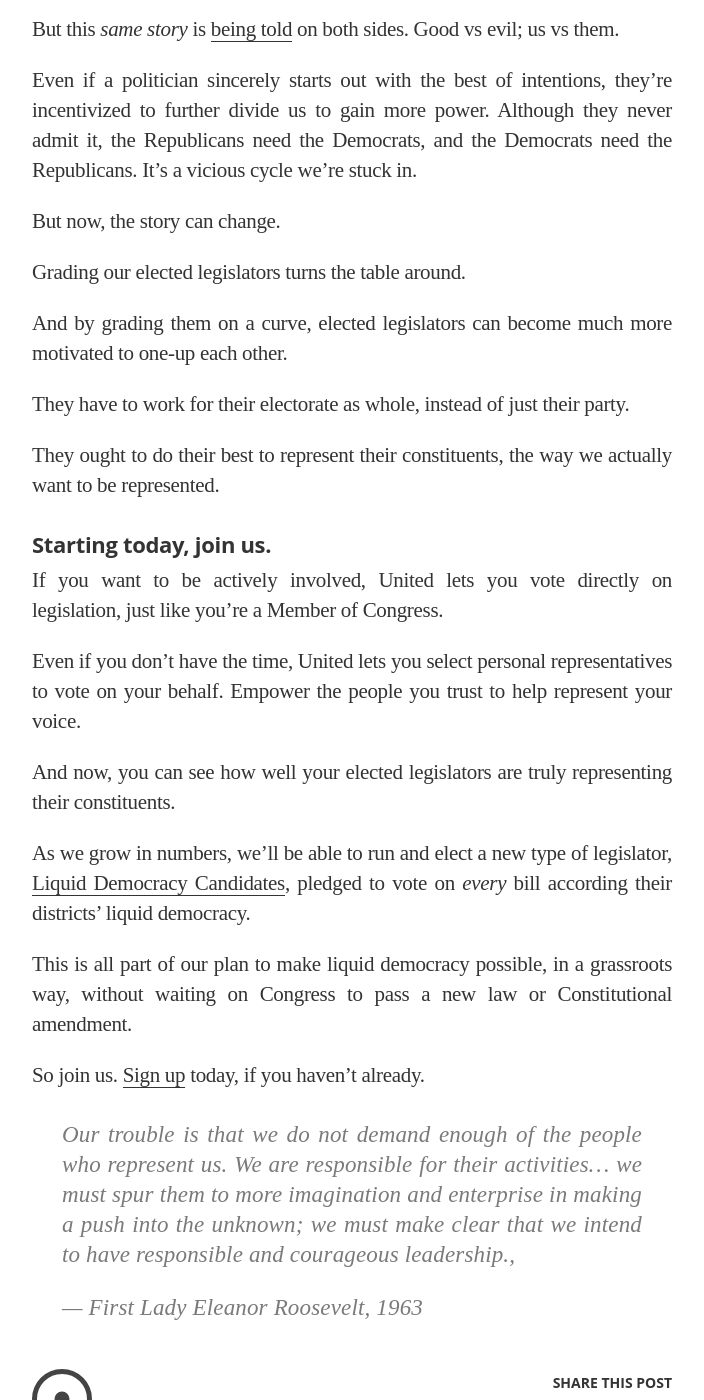
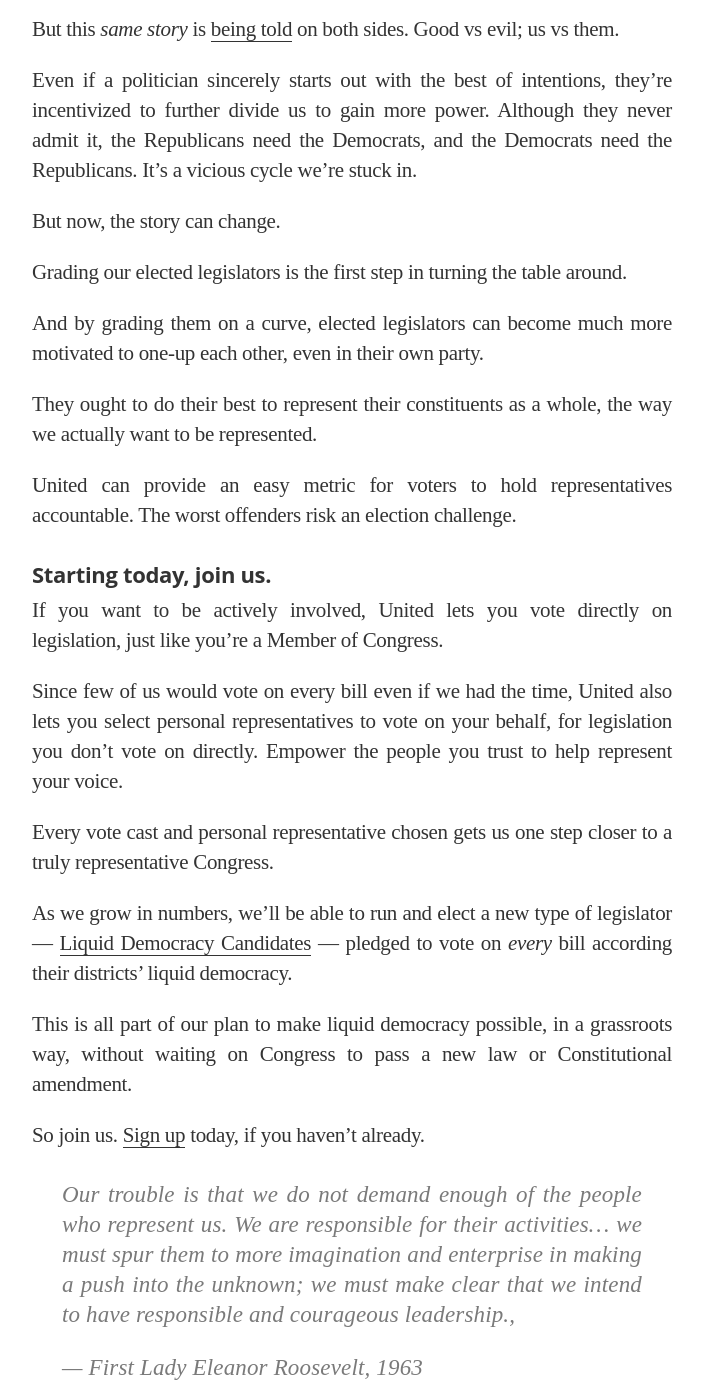
Before and after one commit to voteliquid/blog, a Jekyll site: the page built from _posts/2017-12-06-give-your-rep-an-f-introducing-united-legislator-grades.md, in a window 1280 px wide and 1400 px high, scrolled down 3263 px. Shown: the whole window, without its empty margins (288-992 px from the left). Built offline with Jekyll 4.4.1, drawn with Linux system fonts in a browser that asks for light colours; nearby versions of some CDN libraries; some web fonts are replaced; some of the changed text lies outside the part shown.

Commit message:
Tweak 'Introducing Rep Grades' with Dallas' suggestions

```diff
--- a/_posts/2017-12-06-give-your-rep-an-f-introducing-united-legislator-grades.md
+++ b/_posts/2017-12-06-give-your-rep-an-f-introducing-united-legislator-grades.md
@@ -50,13 +50,13 @@
 
 There's still a big issue: these scores only represent the people already signed up and verified on United.
 
-Sadly, accusations of bias infest our national political conversation.
-
-We still have a long way to go before everyone's signed up for United. Until then, our earliest adopters won't necessarily be a representative sample of the electorate at large.
+We still have a long way to go before everyone's joined United. Until then, our earliest adopters won't necessarily be a representative sample of the electorate at large.
 
 If United is dominated by one group, it would be too easy for people to dismiss these scores.
 
 But [liquid democracy](/2016/09/21/what-is-liquid-democracy/) is too big an idea to let that deter us.
+
+So we're going one step farther.
 
 <a href="/assets/article_images/2017-12-06-give-your-rep-an-f-introducing-united-legislator-grades/legislator-grades-scale.png" target="blank"><img src="/assets/article_images/2017-12-06-give-your-rep-an-f-introducing-united-legislator-grades/legislator-grades-scale.png" style="float: right; margin: -10px 0 0 23px; width: 180px;" class="legislator-grade-scale" /></a>
 <style>
@@ -73,7 +73,6 @@
     }
   }
 </style>
-
 
 #### Grading on a curve
 
@@ -101,23 +100,23 @@
 
 But now, the story can change.
 
-Grading our elected legislators turns the table around.
+Grading our elected legislators is the first step in turning the table around.
 
-And by grading them on a curve, elected legislators can become much more motivated to one-up each other.
+And by grading them on a curve, elected legislators can become much more motivated to one-up each other, even in their own party.
 
-They have to work for their electorate as whole, instead of just their party.
+They ought to do their best to represent their constituents as a whole, the way we actually want to be represented.
 
-They ought to do their best to represent their constituents, the way we actually want to be represented.
+United can provide an easy metric for voters to hold representatives accountable. The worst offenders risk an election challenge.
 
 #### Starting today, join us.
 
 If you want to be actively involved, United lets you vote directly on legislation, just like you're a Member of Congress.
 
-Even if you don't have the time, United lets you select personal representatives to vote on your behalf. Empower the people you trust to help represent your voice.
+Since few of us would vote on every bill even if we had the time, United also lets you select personal representatives to vote on your behalf, for legislation you don't vote on directly. Empower the people you trust to help represent your voice.
 
-And now, you can see how well your elected legislators are truly representing their constituents.
+Every vote cast and personal representative chosen gets us one step closer to a truly representative Congress.
 
-As we grow in numbers, we'll be able to run and elect a new type of legislator, [Liquid Democracy Candidates](/2017/07/04/running-liquid-democracy-candidates/), pledged to vote on *every* bill according their districts' liquid democracy.
+As we grow in numbers, we'll be able to run and elect a new type of legislator — [Liquid Democracy Candidates](/2017/07/04/running-liquid-democracy-candidates/) — pledged to vote on *every* bill according their districts' liquid democracy.
 
 This is all part of our plan to make liquid democracy possible, in a grassroots way, without waiting on Congress to pass a new law or Constitutional amendment.
 
```
Also changed, not shown: other parts of _posts/2017-12-06-give-your-rep-an-f-introducing-united-legislator-grades.md (+1 -1 lines).
